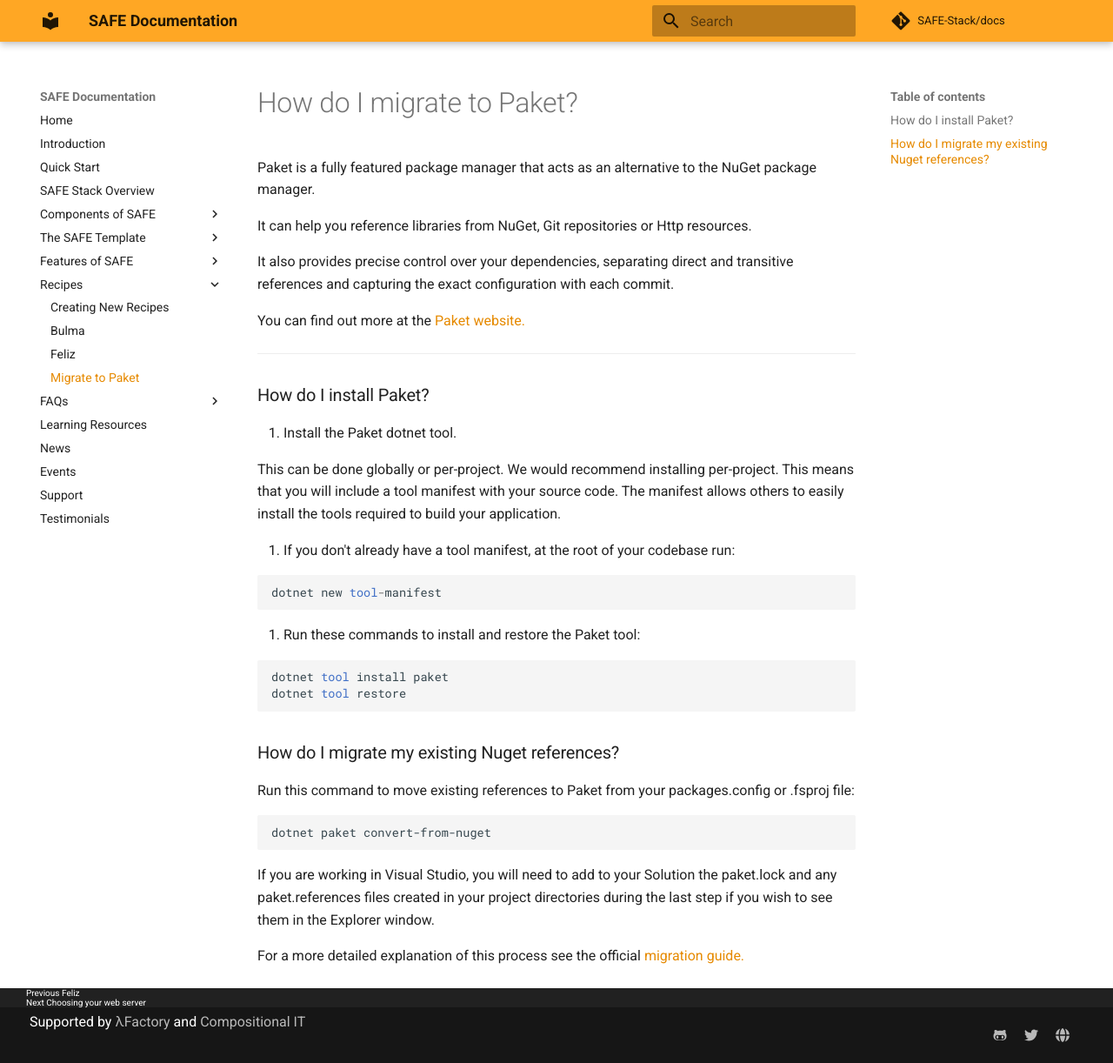
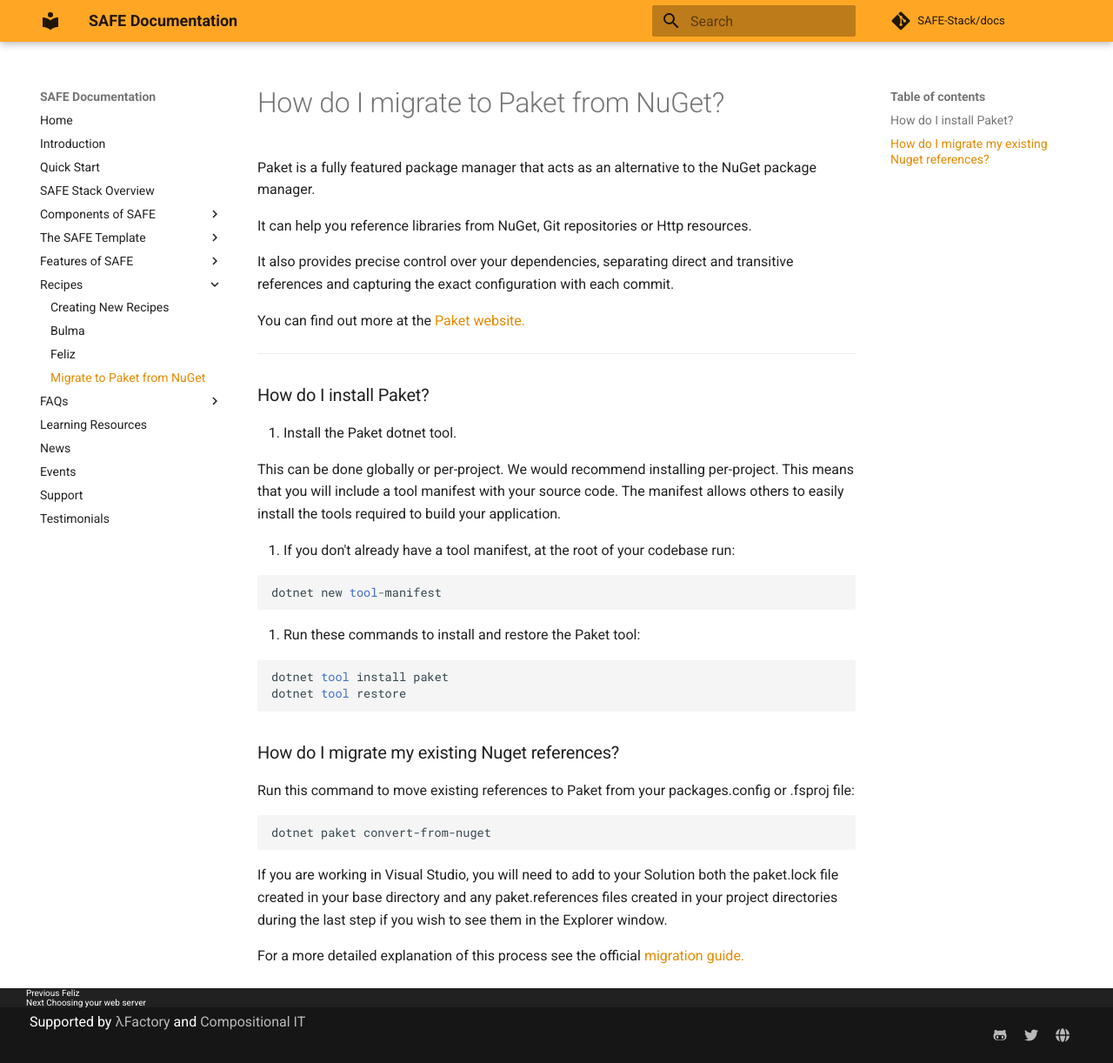
Before and after one commit to SAFE-Stack/docs, an MkDocs documentation site: the page built from docs/recipes/migrate-to-paket.md, in a window 1280 px wide and 1222 px high. Shown: the whole window at 87% size. Built offline with MkDocs 1.6.1 and Material for MkDocs 9.7.7, drawn with Linux system fonts in a browser that asks for light colours; comment, search, counter and statistics services are not loaded.

Commit message:
Updated title and Add Files instruction

````diff
--- a/docs/recipes/migrate-to-paket.md
+++ b/docs/recipes/migrate-to-paket.md
@@ -1,4 +1,4 @@
-# How do I migrate to Paket?
+# How do I migrate to Paket from NuGet?
 Paket is a fully featured package manager that acts as an alternative to the NuGet package manager.
 
 It can help you reference libraries from NuGet, Git repositories or Http resources.
@@ -34,6 +34,6 @@
 dotnet paket convert-from-nuget
 ```
 
-If you are working in Visual Studio, you will need to add to your Solution the paket.lock and any paket.references files created in your project directories during the last step if you wish to see them in the Explorer window.
+If you are working in Visual Studio, you will need to add to your Solution both the paket.lock file created in your base directory and any paket.references files created in your project directories during the last step if you wish to see them in the Explorer window.
 
 For a more detailed explanation of this process see the official [migration guide.](https://fsprojects.github.io/Paket/convert-from-nuget-tutorial.html)
--- a/mkdocs.yml
+++ b/mkdocs.yml
@@ -65,7 +65,7 @@
   - Creating New Recipes: 'recipes/template.md'
   - Bulma: 'recipes/bulma.md'
   - Feliz: 'recipes/feliz.md'
-  - Migrate to Paket: 'recipes/migrate-to-paket.md'
+  - Migrate to Paket from NuGet: 'recipes/migrate-to-paket.md'
 - FAQs:
   - Choosing your web server : 'faq-server.md'
   - Moving from dev to prod : 'faq-build.md'
````
Also changed, not shown: 1 other file.
